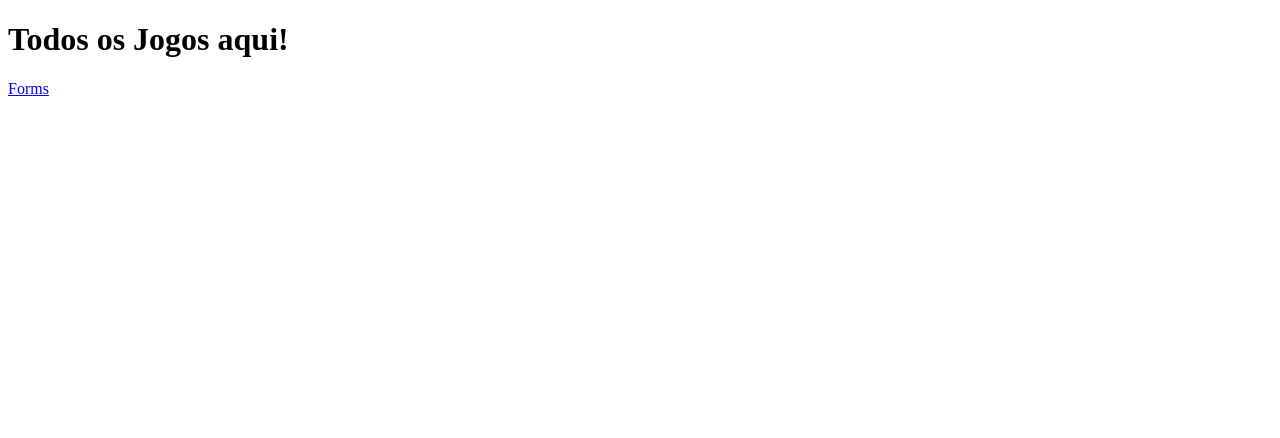
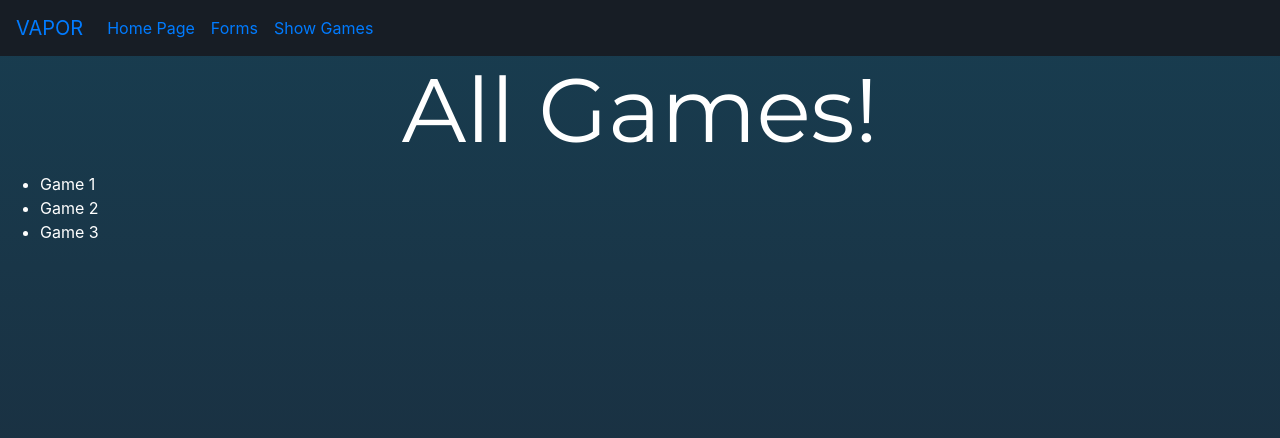
Before and after one commit to RafaelPoddis/Vapor, a Django app: page /testApp/show_url in a window 1280 px wide. Shown: the top 438 px of the page. Run offline with Django 5.2, Linux system fonts and the light colour scheme; some libraries are stand-ins or nearby versions.

Commit message:
Forms page added

```diff
--- a/backend/testApp/models.py
+++ b/backend/testApp/models.py
@@ -7,4 +7,4 @@ class Games(models.Model):
     price = models.FloatField()
     description = models.TextField()
     isAdults = models.BooleanField()
-    # genres = ArrayField(models.CharField(max_length=20), size=5)
+    genres = ArrayField(models.CharField(max_length=20), size=5)
--- /dev/null
+++ b/backend/testApp/static/vapor/style.css
@@ -0,0 +1,56 @@
+h1 {
+    font-family: 'Montserrat', sans-serif;
+    font-size: 90px;
+    text-align: center;
+}
+
+body{
+    color: white;
+    background-image: linear-gradient(#183D50, #1B2838);
+    height: 100vh;
+}
+
+.navbarStyle {
+    background-color: #171D25;
+}
+
+form p {
+    display: flex;
+    flex-direction: column; /* Faz o label ficar acima do input */
+    margin-bottom: 10px; /* Dá um espaço entre os campos */
+}
+
+label {
+    font-weight: bold; /* Deixa os labels mais visíveis */
+    margin-bottom: 5px; /* Espaço entre label e input */
+}
+
+.form-group {
+    max-width: 400px;  /* Define um tamanho máximo para os campos */
+    margin-bottom: 10px; /* Adiciona um espaçamento entre os campos */
+}
+
+input, textarea, select {
+    width: 100%;  /* Faz com que os campos fiquem responsivos dentro do .form-group */
+    padding: 8px;  /* Adiciona um espaço interno para melhor aparência */
+    border: 1px solid #ccc; /* Adiciona uma borda leve */
+    border-radius: 5px; /* Arredonda as bordas */
+    box-sizing: border-box; /* Evita que padding aumente o tamanho total */
+}
+
+button {
+    padding: 10px 15px;
+    background-color: #007bff;
+    color: white;
+    border: none;
+    border-radius: 5px;
+    cursor: pointer;
+}
+
+
+#jogos ul {
+    list-style: none;
+    margin: 0;
+    padding: 0;
+    display: inline-flex
+}
--- /dev/null
+++ b/backend/testApp/templates/layout.html
@@ -0,0 +1,54 @@
+{% load static %}
+<!DOCTYPE html>
+<html>
+
+<head>
+  <meta charset='utf-8'>
+  <meta http-equiv='X-UA-Compatible' content='IE=edge'>
+  {% block title %}
+  <title>Vapor</title>
+  {% endblock %}
+  <meta name='viewport' content='width=device-width, initial-scale=1'>
+  <link rel="stylesheet" href="https://cdn.jsdelivr.net/npm/bootstrap@4.0.0/dist/css/bootstrap.min.css" integrity="sha384-Gn5384xqQ1aoWXA+058RXPxPg6fy4IWvTNh0E263XmFcJlSAwiGgFAW/dAiS6JXm" crossorigin="anonymous">
+  <link href='https://fonts.googleapis.com/css?family=Montserrat' rel='stylesheet'>
+  <link rel="stylesheet" href="{% static 'vapor/style.css' %}">
+</head>
+
+<body>
+  <nav class="navbar navbar-expand-lg navbarStyle">
+    <a class="navbar-brand" href="#">VAPOR</a>
+    <button class="navbar-toggler" type="button" data-toggle="collapse" data-target="#navbarSupportedContent"
+      aria-controls="navbarSupportedContent" aria-expanded="false" aria-label="Toggle navigation">
+      <span class="navbar-toggler-icon"></span>
+    </button>
+
+    <div class="collapse navbar-collapse" id="navbarSupportedContent">
+      <ul class="navbar-nav mr-auto">
+        <li class="nav-item active">
+          <a class="nav-link" href="{% url 'vapor:index' %}">Home Page</a>
+        </li>
+        <li class="nav-item">
+          <a class="nav-link" href="{% url 'vapor:forms' %}">Forms</a>
+        </li>
+        <li class="nav-item">
+          <a class="nav-link" href="{% url 'vapor:show_url' %}">Show Games</a>
+        </li>
+      </ul>
+    </div>
+  </nav>
+
+  {% block content %}
+  {% endblock %}
+
+  <script src="https://code.jquery.com/jquery-3.2.1.slim.min.js"
+    integrity="sha384-KJ3o2DKtIkvYIK3UENzmM7KCkRr/rE9/Qpg6aAZGJwFDMVNA/GpGFF93hXpG5KkN"
+    crossorigin="anonymous"></script>
+  <script src="https://cdn.jsdelivr.net/npm/popper.js@1.12.9/dist/umd/popper.min.js"
+    integrity="sha384-ApNbgh9B+Y1QKtv3Rn7W3mgPxhU9K/ScQsAP7hUibX39j7fakFPskvXusvfa0b4Q"
+    crossorigin="anonymous"></script>
+  <script src="https://cdn.jsdelivr.net/npm/bootstrap@4.0.0/dist/js/bootstrap.min.js"
+    integrity="sha384-JZR6Spejh4U02d8jOt6vLEHfe/JQGiRRSQQxSfFWpi1MquVdAyjUar5+76PVCmYl"
+    crossorigin="anonymous"></script>
+</body>
+
+</html>
--- a/backend/testApp/templates/show.html
+++ b/backend/testApp/templates/show.html
@@ -1,12 +1,11 @@
-<!DOCTYPE html>
-<html lang="en">
-<head>
-    <meta charset="UTF-8">
-    <meta name="viewport" content="width=device-width, initial-scale=1.0">
-    <title>All Games</title>
-</head>
-<body>
-    <h1>Todos os Jogos aqui!</h1>
-    <a class="nav-link" href="{% url 'index' %}">Forms<span class="sr-only"></span></a>
-</body>
-</html>
+{% extends "layout.html" %}
+{% block content %}
+    <h1>All Games!</h1>
+    <div>
+        <ul>
+            {% for game in games %}
+                <li>{{ game }}</li>
+            {% endfor %}
+        </ul>
+    </div>
+{% endblock %}
--- /dev/null
+++ b/backend/testApp/templates/update.html
@@ -0,0 +1,5 @@
+{% extends "layout.html" %}
+
+{% block content %}
+    <h1>Choose the game you want to update</h1>
+{% endblock %}
--- a/backend/testApp/urls.py
+++ b/backend/testApp/urls.py
@@ -1,7 +1,9 @@
 from django.urls import path
 from . import views
 
+app_name = "vapor"
 urlpatterns = [
-    path("", views.gamesFormView, name="index"),
+    path("", views.index, name="index"),
+    path("forms", views.gamesFormView, name="forms"),
     path("show_url", views.showView, name="show_url"),
 ]
--- a/backend/testApp/views.py
+++ b/backend/testApp/views.py
@@ -2,6 +2,7 @@ from django.shortcuts import render, redirect
 from .forms import GamesForm
 from .models import Games
 
+games = ['Game 1', 'Game 2', 'Game 3']
 # Create your views here.
 def gamesFormView(request):
     form = GamesForm()
@@ -10,14 +11,14 @@ def gamesFormView(request):
         if form.is_valid():
             form.save()
             return redirect("show_url")
-    template = 'index.html'
+    template = 'forms.html'
     context = {'form':form}
     return render(request, template, context)
 
 def showView(request):
     obj = Games.objects.all()
     template_name = 'show.html'
-    context = {'obj': obj}
+    context = {'games': games}
     return render(request, template_name, context)
 
 def updateView(request, f_name):
@@ -28,7 +29,7 @@ def updateView(request, f_name):
         if form.is_valid():
             form.save()
             return redirect('show_url')
-    template_name = 'index.html'
+    template_name = 'forms.html'
     context = {'form': form}
     return render(request, template_name, context)
 
@@ -40,3 +41,6 @@ def deleteView(request, f_name):
     template_name = 'index.html'
     context = {'obj': obj}
     return render(request, template_name, context)
+
+def index(request):
+    return render(request, "index.html")
```
Also changed, not shown: backend/testApp/forms.py (+4 -4 lines), backend/testApp/templates/forms.html (added, +13 -0 lines), backend/testApp/templates/index.html (+5 -37 lines).
